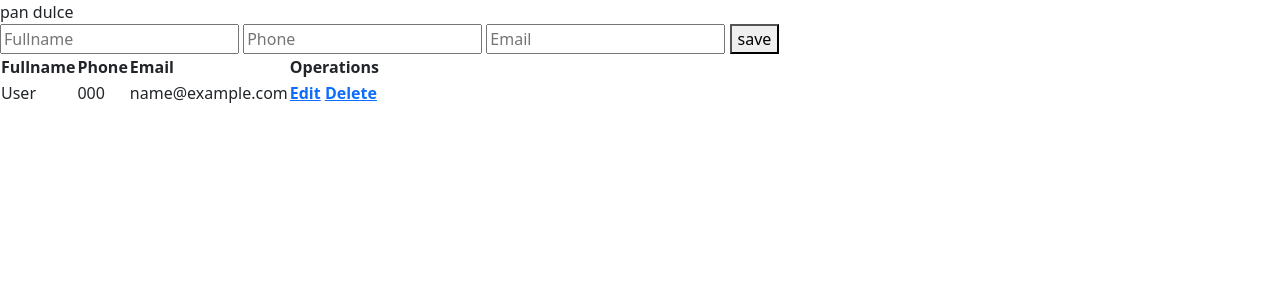
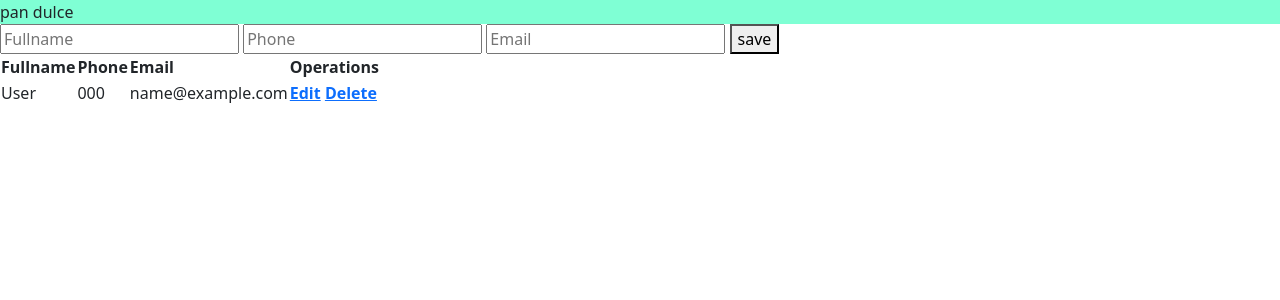
Before and after one commit to aliceeilish/flask_app_contacts, a Flask app: page / in a window 1280 px wide. Shown: the part 56-356 px from the top of the page. Run offline with Flask 2, Linux system fonts and the light colour scheme; tables that the repository leaves empty or names only in its code hold one stand-in row (values such as "Sample post"); some libraries are stand-ins or nearby versions.

Commit message:
version 1.1

```diff
--- /dev/null
+++ b/static/css/style.css
@@ -0,0 +1,3 @@
+.pan_dulce{
+  background-color: aquamarine;
+}
--- a/static/style.css
+++ /dev/null
@@ -1,3 +0,0 @@
-.pan_dulce{
-   padding-bottom: 10px;
-}
--- a/templates/layout.html
+++ b/templates/layout.html
@@ -5,7 +5,8 @@
     <meta http-equiv="X-UA-Compatible" content="IE=edge">
     <meta name="viewport" content="width=device-width, initial-scale=1.0">
     <link rel="stylesheet" href="https://cdn.jsdelivr.net/npm/bootstrap@5.2.0-beta1/dist/css/bootstrap.min.css">
-    <link rel="stylesheet" href="{{ url_for('static', filename='css/style.css') }}">
+   <link rel="stylesheet" href="{{ url_for('static', filename='css/style.css') }}">
+    <!--<link rel="stylesheet" href="{{url_for('static', filename='css/main.css')}}">-->
     <title>flask_app_contats</title>
   </head>
 
```
Also changed, not shown: templates/css/style.css (deleted).
